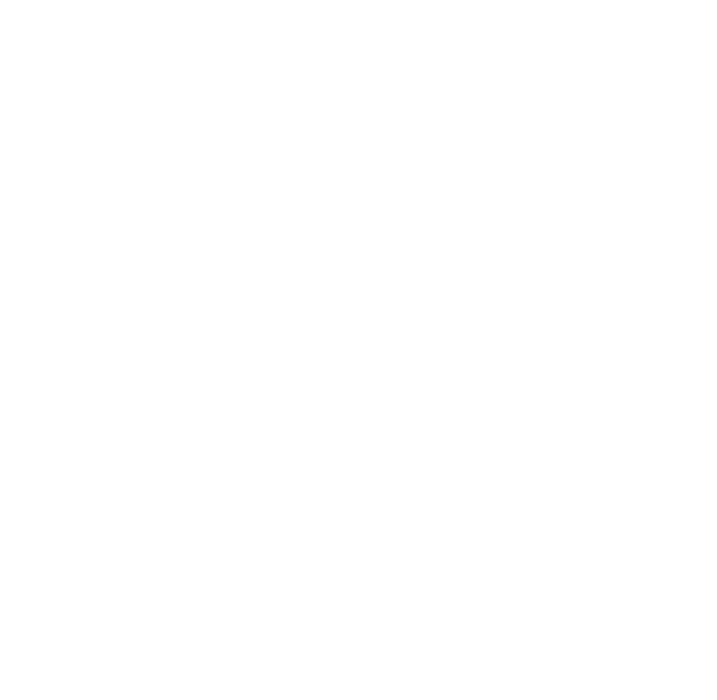
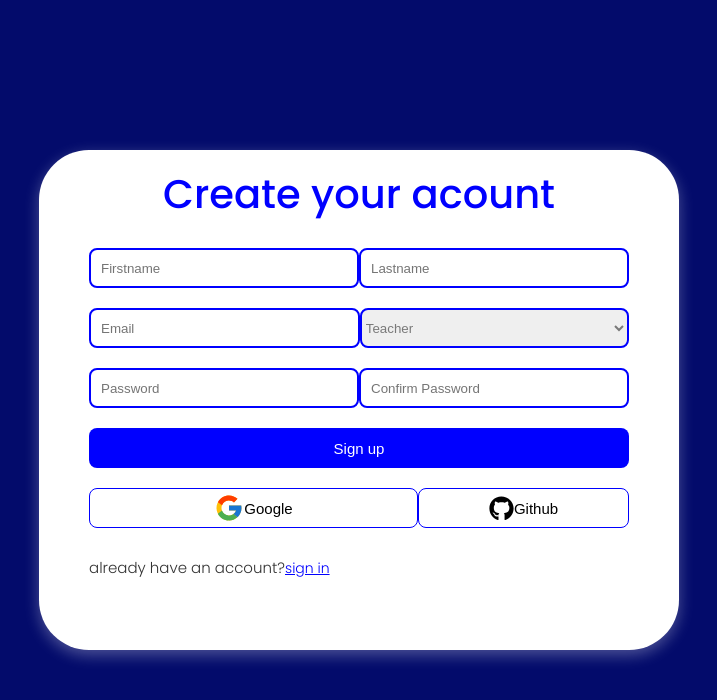
Before and after one commit to Sahar009/jan-dash, a React (Create React App) app: page /register in a window 1280 px wide. Before the commit this address had no page. Shown: the top 700 px of the page, without its empty margins (281-998 px from the left). Built offline with nearby package versions, Linux system fonts and the light colour scheme.

Commit message:
login page

```diff
--- a/src/App.js
+++ b/src/App.js
@@ -10,6 +10,8 @@
 import "react-toastify/dist/ReactToastify.css";
 import Student from './pages/students/Student';
 import StudentDetail from './pages/students/StudentDetails/StudentDetail';
+import Login from './pages/Login/Login';
+import Register from './pages/Register/Register';
 
 
 
@@ -25,8 +27,8 @@
 
    <Routes>
 <Route path='/' element={<Home/>}/>
-{/* <Route path='/login' element={<Login/>}/>
-<Route path="/register" element={<Register/>} /> */}
+<Route path='/login' element={<Login/>}/>
+<Route path="/register" element={<Register/>} />
 
 
 <Route path='/dashboard' element={<Sidebar>
--- /dev/null
+++ b/src/pages/Login/Login.js
@@ -0,0 +1,40 @@
+import React from 'react'
+import './login.scss'
+import { FcGoogle } from "react-icons/fc";
+import { FaGithub } from "react-icons/fa";
+import { Link } from 'react-router-dom';
+
+const Login = () => {
+  return (
+<div className='loginContainer'>
+  <div className='loginFormFieldSection'>
+  <h1 className='loginHeader'>Welcome back</h1>
+  <div classame='loginSection'>
+    <form className='loginForm'>
+      <div className='inputDiv'>
+        <label>Name:</label>
+        <input type="text" placeholder='name' required/>
+      </div>
+      <div className='inputDiv'>
+        <label>Password:</label>
+        <input type="text" id="password" name="password" required placeholder='Password'></input>
+      </div>
+     <button className='loginBtn'>Sign In</button>
+    </form>
+    <p className='otherLogin'>Or continue with</p>
+    <div className='loginGoogleDiv'>
+<button className='loginGoogleBtn'><FcGoogle size={30}/>Google</button>
+<button className='loginGithubBtn'><FaGithub size={25}/>Github</button>
+</div>
+<p className='CreateAccount'>already have an account?<Link to="/register" className='signUpLink'>sign up</Link></p>
+
+    <div>
+
+    </div>
+  </div>
+  </div>
+</div>
+  )
+}
+
+export default Login
--- /dev/null
+++ b/src/pages/Login/login.scss
@@ -0,0 +1,132 @@
+.loginContainer{
+    width: 100%;
+    height: 100vh;
+    background-color: #030b6b;
+    display: flex;
+    align-items: center;
+    justify-content: center;
+    .loginFormFieldSection{
+        width: 40%;
+        height: 550px;
+       background-color: #fff;
+       border-radius: 5rem;
+      box-shadow: 0 5px 15px rgba(255, 255, 255, 0.3);
+      .loginHeader{
+        text-align: center;
+        margin-top: 2rem;
+        color: blue;
+      }
+      .loginSection{
+        width: 100%;
+        height: 100%;
+        ;
+      }
+      .loginForm{
+        padding: 0px 50px;
+        display: flex;
+        align-items: center;
+        justify-content: center;
+        flex-direction: column;
+      }
+      .inputDiv{
+        width: 100%;
+        height: 100%;
+      }
+      label{
+        font-size: 18px;
+        font-weight: 400;
+        margin-bottom: .5rem;
+        color: blue;
+      }
+      input{
+        width: 100%;
+        height: 40px;
+        margin-bottom: 3rem;
+        border: 2px solid blue;
+        border-radius: 1rem;
+        padding-left: 1rem;
+        font-size: 16px;
+        outline: none;
+
+      }
+      .loginBtn{
+        width: 350px;
+        height: 50px;
+        background-color: blue;
+        border: none;
+        outline: none;
+        border-radius: 1rem;
+        color: #fff;
+        font-size: 18px;
+        transition: 1s ease;
+      }
+      .loginBtn:hover{
+        background-color: #030b6b;
+      }
+
+      .otherLogin{
+        text-align: center;
+        margin: 2rem 0;
+        display: flex;
+        align-items: center;
+        justify-content: center;
+      }
+      .otherLogin:before, .otherLogin::after{
+        content: '';
+        width: 100px;
+        display: block;
+        height: 1px;
+       margin: 0 1rem;
+       background-color: black;
+
+      }
+      .loginGoogleDiv{
+        width: 100%;
+        height: 40px;
+        display: flex;
+        margin: 0 auto;
+        justify-content: space-between;
+        align-items: center;
+        padding: 0 50px;
+        .loginGoogleBtn{
+            width: 250px;
+            height: 40px;
+            border-radius: .8rem;
+            border: 1px solid blue;
+            background-color: transparent;
+            font-weight: 400;
+            font-size: 15px;
+            display: flex;
+            align-items: center;
+            justify-content: center;
+
+        }
+        .loginGithubBtn{
+            width: 250px;
+            height: 40px;
+            border-radius: .8rem;
+            border: 1px solid blue;
+            background-color: transparent;
+            font-weight: 400;
+            font-size: 15px;
+            display: flex;
+            align-items: center;
+            justify-content: center;
+        }
+        .loginGithubBtn:hover,.loginGoogleBtn:hover{
+            border: 1px solid #030b6b;
+          }
+     }
+     .CreateAccount{
+        padding: 10px 50px;
+        margin-top: 2rem;
+     }
+     .signUpLink{
+       text-decoration: underline;
+       color: blue;
+     }
+     .signUpLink:hover{
+        color: #030b6b;
+     }
+    }
+}
--- /dev/null
+++ b/src/pages/Register/Register.js
@@ -0,0 +1,46 @@
+import React from 'react'
+import './register.scss'
+import { FcGoogle } from "react-icons/fc";
+import { FaGithub } from "react-icons/fa";
+import { Link } from 'react-router-dom';
+const Register = () => {
+  return (
+   <div className='registerContainer'>
+    <div className='formSection'>
+      <div className='formHeader'>
+       <h1>Create your acount</h1>
+        <form className='formField'>
+          <div className='nameDiv'>
+          <input type="text" id="firstname" name="name" required placeholder='Firstname'/>
+          <input type="text" id="lastname" name="name" required placeholder='Lastname'></input>
+          </div>
+          <div className='emailDiv'>
+          <input type="text" id="email" name="email" required placeholder='Email'></input>
+          <select>
+        <option>Teacher</option>
+          <option>Principal</option>
+
+        </select>
+          </div>
+
+        <div className='passwordDiv'>
+        <input type="text" id="password" name="password" required placeholder='Password'></input>
+        <input type="text" id="password" name="confirm-password" required placeholder='Confirm Password'></input>
+        </div>
+
+         <button className='formBtn'>Sign up</button>
+       </form>
+<div className='googleDiv'>
+<button className='googleBtn'><FcGoogle size={30}/>Google</button>
+<button className='githubBtn'><FaGithub size={25}/>Github</button>
+</div>
+       <p className='loginCreateAccount'>already have an account?<Link to='/login' className='signInLink'>sign in</Link></p>
+      </div>
+
+    </div>
+
+   </div>
+  )
+}
+
+export default Register
--- /dev/null
+++ b/src/pages/Register/register.scss
@@ -0,0 +1,138 @@
+.registerContainer{
+    width: 100%;
+    height: 100vh;
+    background-color: #030b6b;
+    display: flex;
+    align-items: center;
+    justify-content: center;
+
+    .formSection{
+        width: 50%;
+        height: 500px;
+       background-color: #fff;
+       border-radius: 5rem;
+      box-shadow: 0 5px 15px rgba(255, 255, 255, 0.3);
+    //    .formHeader{
+    //     display: flex;
+    //     align-items: center;
+    //     justify-content: center;
+    //     flex-direction: column;
+    //    }
+h1{
+color:blue;
+text-align: center;
+margin-top: 2rem;
+ }
+ .formField{
+    padding: 20px 50px 20px 50px;
+    display: flex;
+    align-items: center;
+    justify-content: space-between;
+    flex-direction: column;
+
+ }
+
+ input{
+    width: 320px;
+    height: 40px;
+    border:2px solid blue;
+    padding-left: 1rem;
+    border-radius: .8rem;
+    outline: none;
+ }
+ .nameDiv{
+    display: flex;
+    width: 100%;
+    align-items: center;
+    justify-content: space-between;
+    margin-bottom: 2rem;
+
+ }
+ .emailDiv{
+    display: flex;
+    align-items: center;
+    justify-content: space-between;
+    width: 100%;
+    margin-bottom: 2rem;
+
+ }
+ .passwordDiv{
+    display: flex;
+    align-items:center;
+    justify-content: space-between;
+    width: 100%;
+    margin-bottom: 2rem;
+ }
+ select{
+    width: 320px;
+    height: 40px;
+    border: 2px solid blue;
+    color: rgb(121, 121, 121);
+    border-radius: .8rem;
+    outline: none;
+ }
+ .formBtn{
+    width: 100%;
+    height: 40px;
+    background-color: blue;
+    border: none;
+    color: #fff;
+    border-radius: .8rem;
+    font-weight: 400;
+    font-size: 15px;
+    transition: 1s ease;
+ }
+ .formBtn:hover{
+   background-color: #030b6b;
+ }
+ .googleDiv{
+    width: 100%;
+    height: 40px;
+    display: flex;
+    margin: 0 auto;
+    justify-content: space-between;
+    align-items: center;
+    padding: 0 50px;
+    .googleBtn{
+        width: 390px;
+        height: 40px;
+        border-radius: .8rem;
+        border: 1px solid blue;
+        background-color: transparent;
+        font-weight: 400;
+        font-size: 15px;
+        display: flex;
+        align-items: center;
+        justify-content: center;
+
+    }
+    .githubBtn{
+        width: 250px;
+        height: 40px;
+        border-radius: .8rem;
+        border: 1px solid blue;
+        background-color: transparent;
+        font-weight: 400;
+        font-size: 15px;
+        display: flex;
+        align-items: center;
+        justify-content: center;
+
+    }
+    .githubBtn:hover,.googleBtn:hover{
+      border: 1px solid #030b6b;
+    }
+ }
+ .loginCreateAccount{
+    padding: 10px 50px;
+    margin-top: 2rem;
+ }
+ .signInLink{
+   text-decoration: underline;
+   color: blue;
+ }
+ .signInLink:hover{
+   color: #030b6b;
+ }
+}
+}
```
